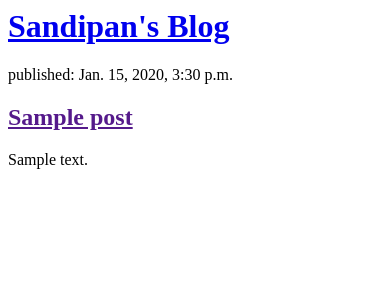
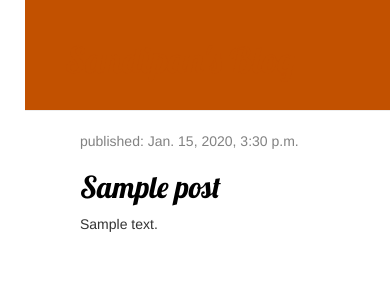
Before and after one commit to sandipan1/my-first-django-blog, a Django app: page / in a window 390 px wide. Shown: the top 303 px of the page. Run offline with Django 3.2, Linux system fonts and the light colour scheme; tables that the repository leaves empty hold one stand-in row (values such as "Sample post"); some libraries are stand-ins or nearby versions.

Commit message:
add urls

```diff
--- /dev/null
+++ b/blog/static/css/blog.css
@@ -0,0 +1,46 @@
+h1 a, h2 a {
+    color: #C25100;
+    font-family: 'Lobster';
+}
+
+body {
+    padding-left: 25px;
+}
+
+.page-header {
+    background-color: #C25100;
+    margin-top: 0;
+    padding: 20px 20px 20px 40px;
+}
+.content {
+    margin-left: 40px;
+}
+h1, h2, h3, h4 {
+    font-family: 'Lobster', cursive;
+}
+.date {
+    color: #828282;
+}
+
+.save {
+    float: right;
+}
+
+.post-form textarea, .post-form input {
+    width: 100%;
+}
+
+.top-menu, .top-menu:hover, .top-menu:visited {
+    color: #ffffff;
+    float: right;
+    font-size: 26pt;
+    margin-right: 20px;
+}
+
+.post {
+    margin-bottom: 70px;
+}
+
+.post h2 a, .post h2 a:visited {
+    color: #000000;
+}
--- /dev/null
+++ b/blog/templates/blog/base.html
@@ -0,0 +1,25 @@
+{% load static %}
+<html>
+    <head>
+        <title>Sandipan's blog</title>
+        <link rel="stylesheet" href="//maxcdn.bootstrapcdn.com/bootstrap/3.2.0/css/bootstrap.min.css">
+        <link rel="stylesheet" href="//maxcdn.bootstrapcdn.com/bootstrap/3.2.0/css/bootstrap-theme.min.css">
+        <link href="//fonts.googleapis.com/css?family=Lobster&subset=latin,latin-ext" rel="stylesheet" type="text/css">
+
+
+        <link rel="stylesheet" href="{% static 'css/blog.css' %}">
+    </head>
+    <body>
+        <div class="page-header">
+            <h1><a href="/">Sandipan's Blog</a></h1>
+        </div>
+        <div class="content container">
+            <div class="row">
+                <div class="col-md-8">
+                {% block content %}
+                {% endblock %}
+                </div>
+            </div>
+        </div>
+    </body>
+</html>
--- a/blog/templates/blog/post_list.html
+++ b/blog/templates/blog/post_list.html
@@ -1,17 +1,13 @@
-<html>
-    <head>
-        <title>Sandipan's blog</title>
-    </head>
-    <body>
-        <div>
-            <h1><a href="/">Sandipan's Blog</a></h1>
+
+{% extends 'blog/base.html' %}
+{% block content %}
+    {% for post in posts %}
+        <div class="post">
+            <div class="date">
+                <p>published: {{ post.published_date }}</p>
+            </div>
+            <h2><a href="{% url 'post_detail' post.id %}">{{ post.title }}</a></h2>
+            <p>{{ post.text|linebreaksbr }}</p>
         </div>
-        {% for post in posts %}
-    <div>
-        <p>published: {{ post.published_date }}</p>
-        <h2><a href="">{{ post.title }}</a></h2>
-        <p>{{ post.text|linebreaksbr }}</p>
-    </div>
-        {% endfor %}
-    </body>
-</html>
+    {% endfor %}
+{% endblock %}
--- a/blog/urls.py
+++ b/blog/urls.py
@@ -2,4 +2,5 @@ from django.urls import path
 from . import views
 urlpatterns = [
     path('', views.post_list, name='post_list'),
+    path('post/<int:pk>/', views.post_detail, name='post_detail')
 ]
--- a/blog/views.py
+++ b/blog/views.py
@@ -1,9 +1,17 @@
-from django.shortcuts import render
+from django.shortcuts import render, get_object_or_404
 from .models import Post
 from django.utils import timezone
+from django.http import HttpResponse, Http404
 # Create your views here.
 
 def post_list(request):
     posts = Post.objects.filter(published_date__lte=timezone.now()).order_by('published_date')
 
     return render(request, 'blog/post_list.html',{'posts':posts})
+
+def post_detail(request, pk):
+    try:
+        post = Post.objects.get(pk=pk)
+    except Post.DoesnotExist:
+        raise Http404('Page not found')
+    return render(request, 'blog/post_detail.html', {'post': post})
```
Also changed, not shown: blog/templates/blog/post_detail.html (added, +13 -0 lines).
